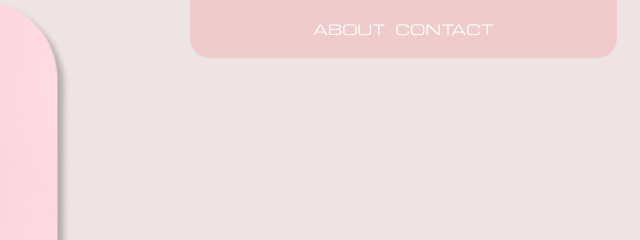
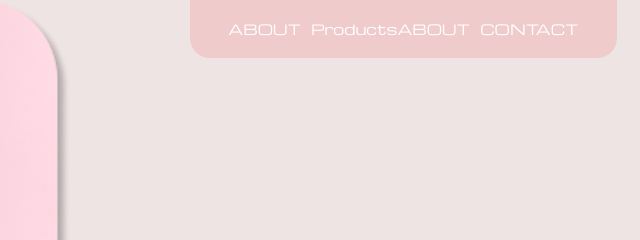
Before and after one commit to UniversalPrescriptions/Everfill, a plain HTML site: page index.html in a window 1280 px wide. Shown: the top 240 px of the page, 640-1280 px from the left. Drawn offline with Linux system fonts and the light colour scheme; a web font is replaced by a local one.

Commit message:
Update index.html

```diff
--- a/index.html
+++ b/index.html
@@ -12,8 +12,11 @@
 <body>
 	<div class="menu">
 		<a id="about" href="Everfill-hyaluronic-acid-lip-fillers-made-in-Korea.html"><pre>ABOUT &ensp;</pre></a>
+		<a id="contact" href="Everfill-hyaluronic acid-dermal-filler.html"><pre>Products</pre></a>
+		<a id="about" href="Everfill-hyaluronic-acid-lip-fillers-made-in-Korea.html"><pre>ABOUT &ensp;</pre></a>
 
 		<a id="contact" href="Everfill-hyaluronic-acid-lip-fillers-made-in-Korea-contact.html"><pre>CONTACT</pre></a>
+
 	</div>
 	<div class="homecont1">
 		<div class="texthome">
```
